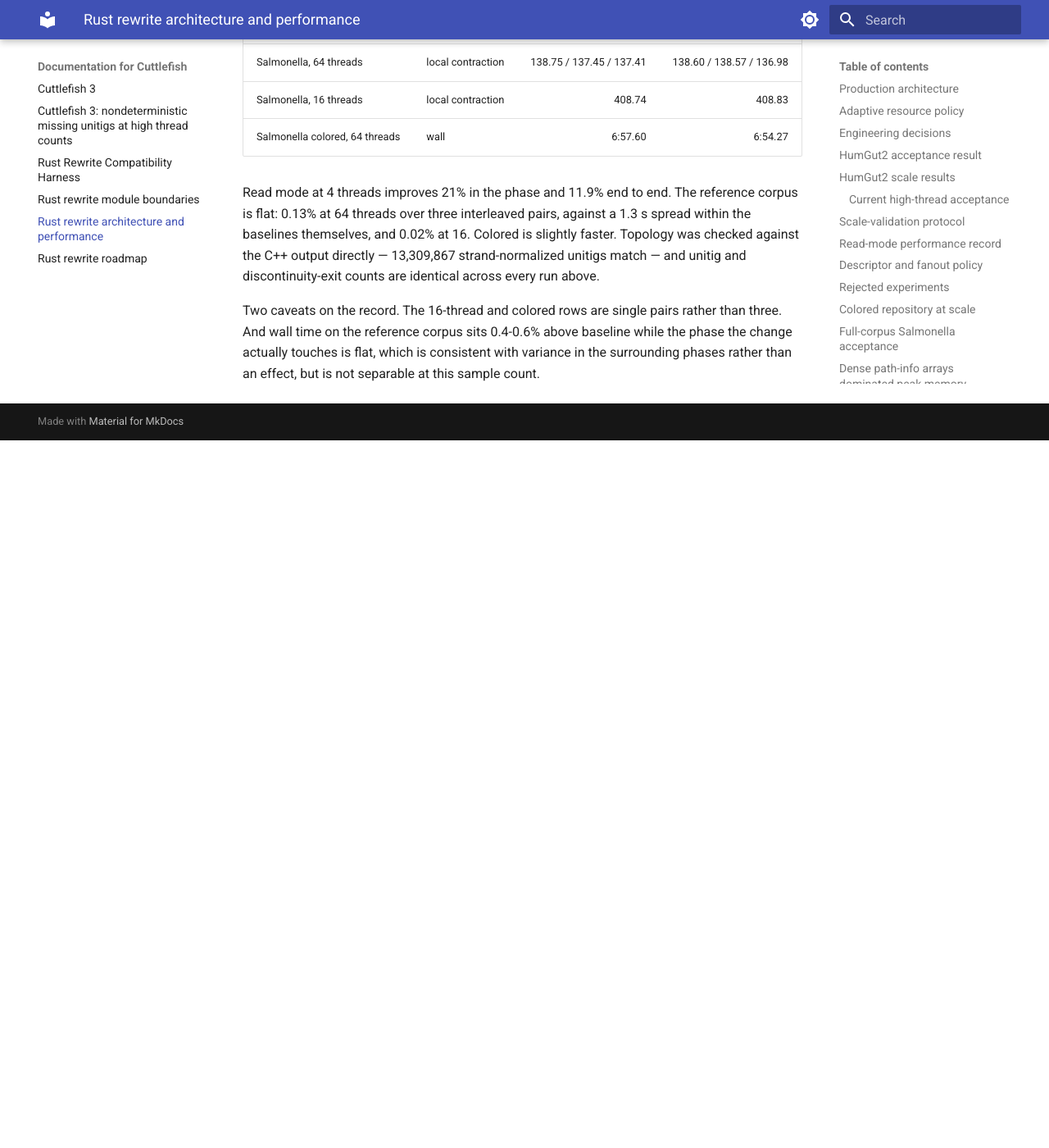
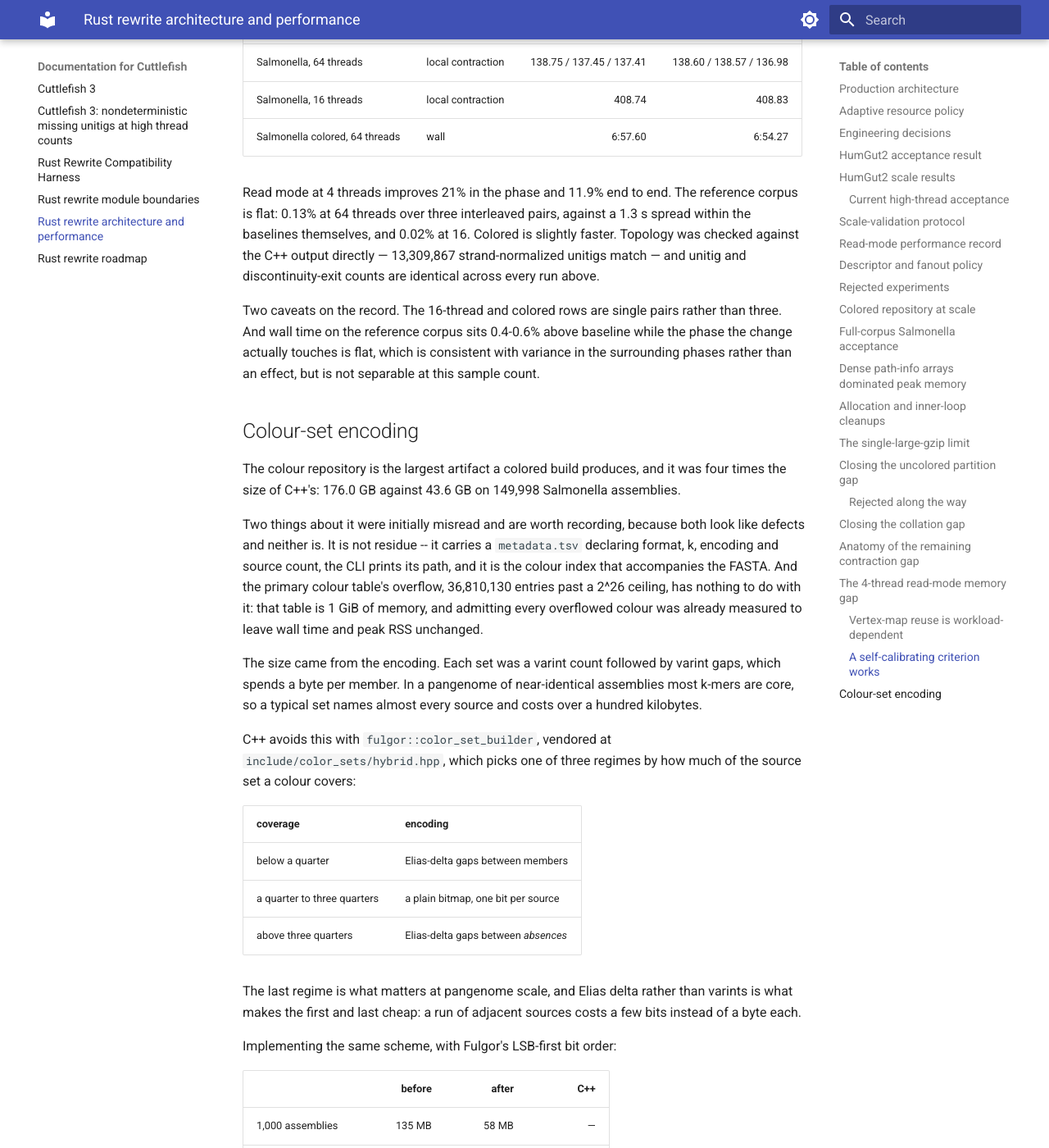
Before and after one commit to COMBINE-lab/cuttlefish, an MkDocs documentation site: the page built from docs/rust-rewrite-performance.md, in a window 1280 px wide and 1400 px high, scrolled down 27010 px. Shown: the whole window at 82% size. Built offline with MkDocs 1.6.1 and Material for MkDocs 9.7.7, drawn with Linux system fonts in a browser that asks for light colours; before the commit the page ends 27547 px from its top, so only the background shows below that; some of the changed text lies outside the part shown.

Commit message:
Record the colour-set encoding work
Includes the two misreadings worth not repeating: the repository is a
deliverable rather than residue, and the colour table's overflow is a
memory structure unrelated to its on-disk size.

Co-Authored-By: Claude Opus 5 <noreply@anthropic.com>
Claude-Session: https://claude.ai/code/session_01Q8G75PyGht97SuV9dExbfq

```diff
--- a/docs/rust-rewrite-performance.md
+++ b/docs/rust-rewrite-performance.md
@@ -1104,3 +1104,60 @@ rather than three. And wall time on the reference corpus sits 0.4-0.6% above
 baseline while the phase the change actually touches is flat, which is
 consistent with variance in the surrounding phases rather than an effect, but
 is not separable at this sample count.
+
+## Colour-set encoding
+
+The colour repository is the largest artifact a colored build produces, and it
+was four times the size of C++'s: 176.0 GB against 43.6 GB on 149,998
+Salmonella assemblies.
+
+Two things about it were initially misread and are worth recording, because
+both look like defects and neither is. It is not residue -- it carries a
+`metadata.tsv` declaring format, k, encoding and source count, the CLI prints
+its path, and it is the colour index that accompanies the FASTA. And the
+primary colour table's overflow, 36,810,130 entries past a 2^26 ceiling, has
+nothing to do with it: that table is 1 GiB of memory, and admitting every
+overflowed colour was already measured to leave wall time and peak RSS
+unchanged.
+
+The size came from the encoding. Each set was a varint count followed by varint
+gaps, which spends a byte per member. In a pangenome of near-identical
+assemblies most k-mers are core, so a typical set names almost every source and
+costs over a hundred kilobytes.
+
+C++ avoids this with `fulgor::color_set_builder`, vendored at
+`include/color_sets/hybrid.hpp`, which picks one of three regimes by how much of
+the source set a colour covers:
+
+| coverage | encoding |
+| --- | --- |
+| below a quarter | Elias-delta gaps between members |
+| a quarter to three quarters | a plain bitmap, one bit per source |
+| above three quarters | Elias-delta gaps between *absences* |
+
+The last regime is what matters at pangenome scale, and Elias delta rather than
+varints is what makes the first and last cheap: a run of adjacent sources costs
+a few bits instead of a byte each.
+
+Implementing the same scheme, with Fulgor's LSB-first bit order:
+
+| | before | after | C++ |
+| --- | ---: | ---: | ---: |
+| 1,000 assemblies | 135 MB | 58 MB | — |
+| 149,998 assemblies | 176.0 GB | 43.4 GB | 43.6 GB |
+
+Source IDs are one-based here, so the thresholds and the bitmap width are sized
+by the largest ID plus one, matching C++'s `max_source_id + 1`. Sizing them by
+the source *count* silently drops the top source from the bitmap; the colored
+compat test caught it.
+
+The cost is 3.4% of wall time, measured over two interleaved pairs at 64
+threads -- 6:31.13 against 6:44.29, with the two baselines within 1.1 s of each
+other, so this is an effect rather than noise. Against C++'s 7:33.78 the build
+remains 10.9% faster while now matching its output size. Peak RSS moves by about
+1%.
+
+The repository also now defaults to `<output_prefix>.cf3rs.color-repository`,
+beside the FASTA. It was written into `--work-dir`, which callers treat as
+scratch; C++ likewise writes its own colour files next to the FASTA as
+`<output>.fa.col.N`.
```
